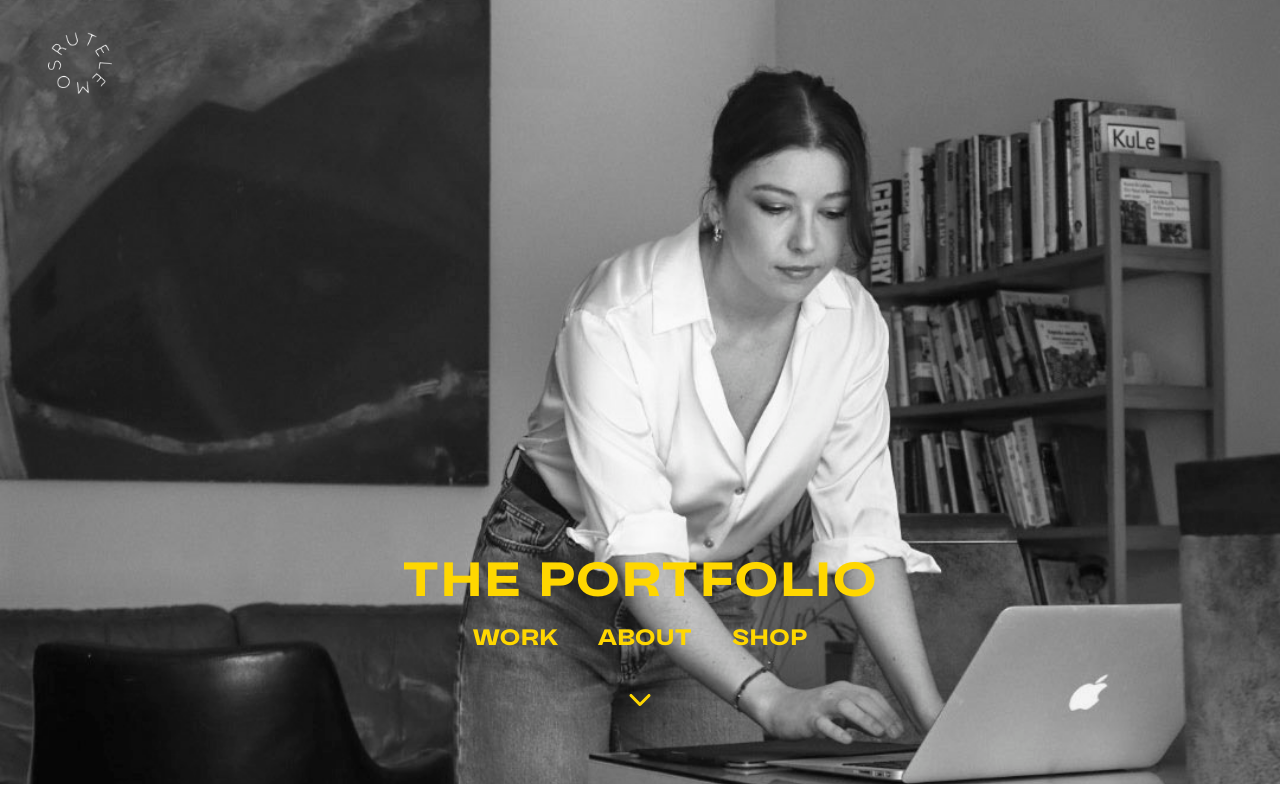
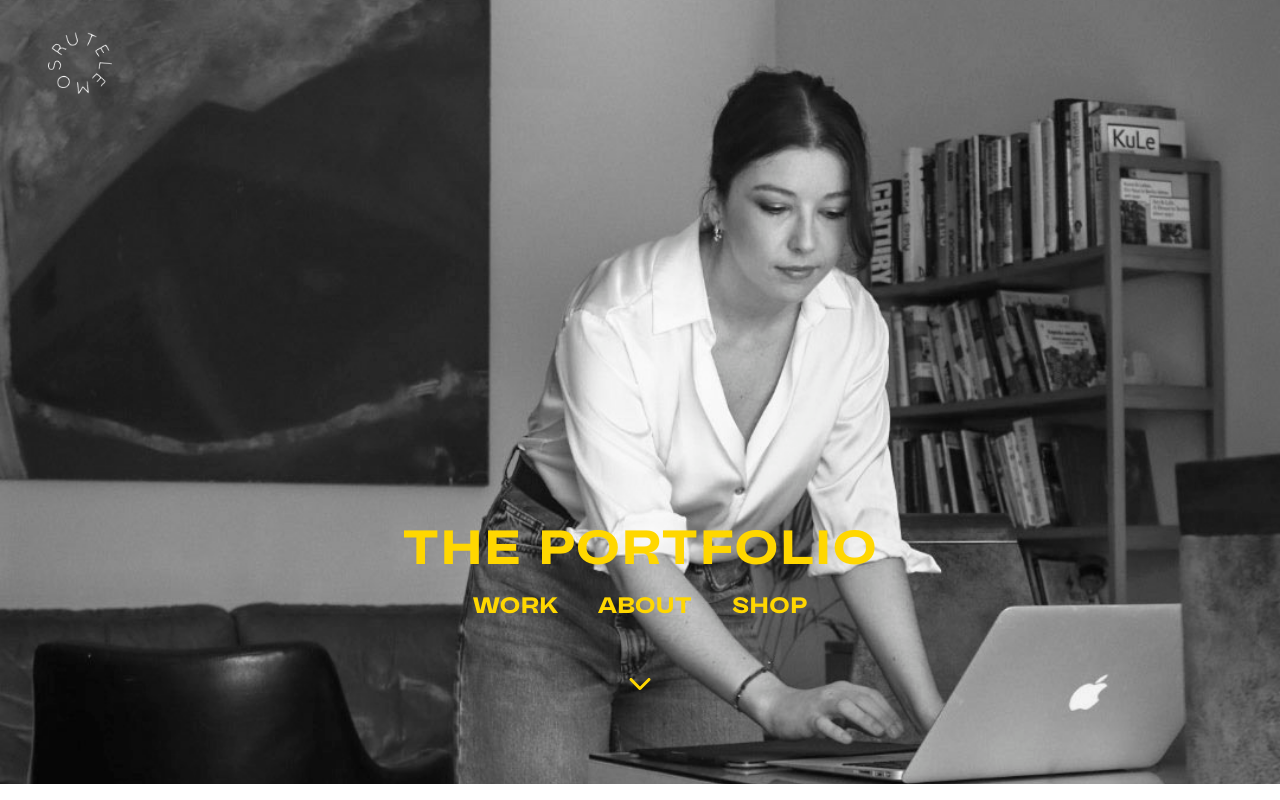
Before and after one commit to ctlemos/thePortfolio, a React (Vite) app: page / in a window 1280 px wide. Shown: the top 800 px of the page. Built offline with nearby package versions, Linux system fonts and the light colour scheme.

Commit message:
style: home css adjustments

```diff
--- a/src/components/styles/navbar.css
+++ b/src/components/styles/navbar.css
@@ -28,7 +28,7 @@
 .home__main-nav {
 	width: 100%;
 	position: absolute;
-	padding-top: 39rem;
+	padding-top: 37rem;
 }
 
 .home__main-nav ul {
--- a/src/pages/Home.jsx
+++ b/src/pages/Home.jsx
@@ -14,7 +14,7 @@ const Home = () => {
                 <motion.div
                   animate={{ y: [0, 10, 0] }}
                   transition={{ repeat: Infinity, duration: 1, ease: "easeInOut" }}
-                  className="text-white">
+                  className="home__arrow">
 
                   <IoIosArrowDown size={32} />
 
--- a/src/pages/styles/home.css
+++ b/src/pages/styles/home.css
@@ -19,12 +19,8 @@
 }
 
 .home__main-title {
-    padding-top: 30rem;
+    padding-top: 27rem;
     font-size: 3rem;
-}
-
-.home__arrow {
-    font-size: 1.8rem;
 }
 
 
```
